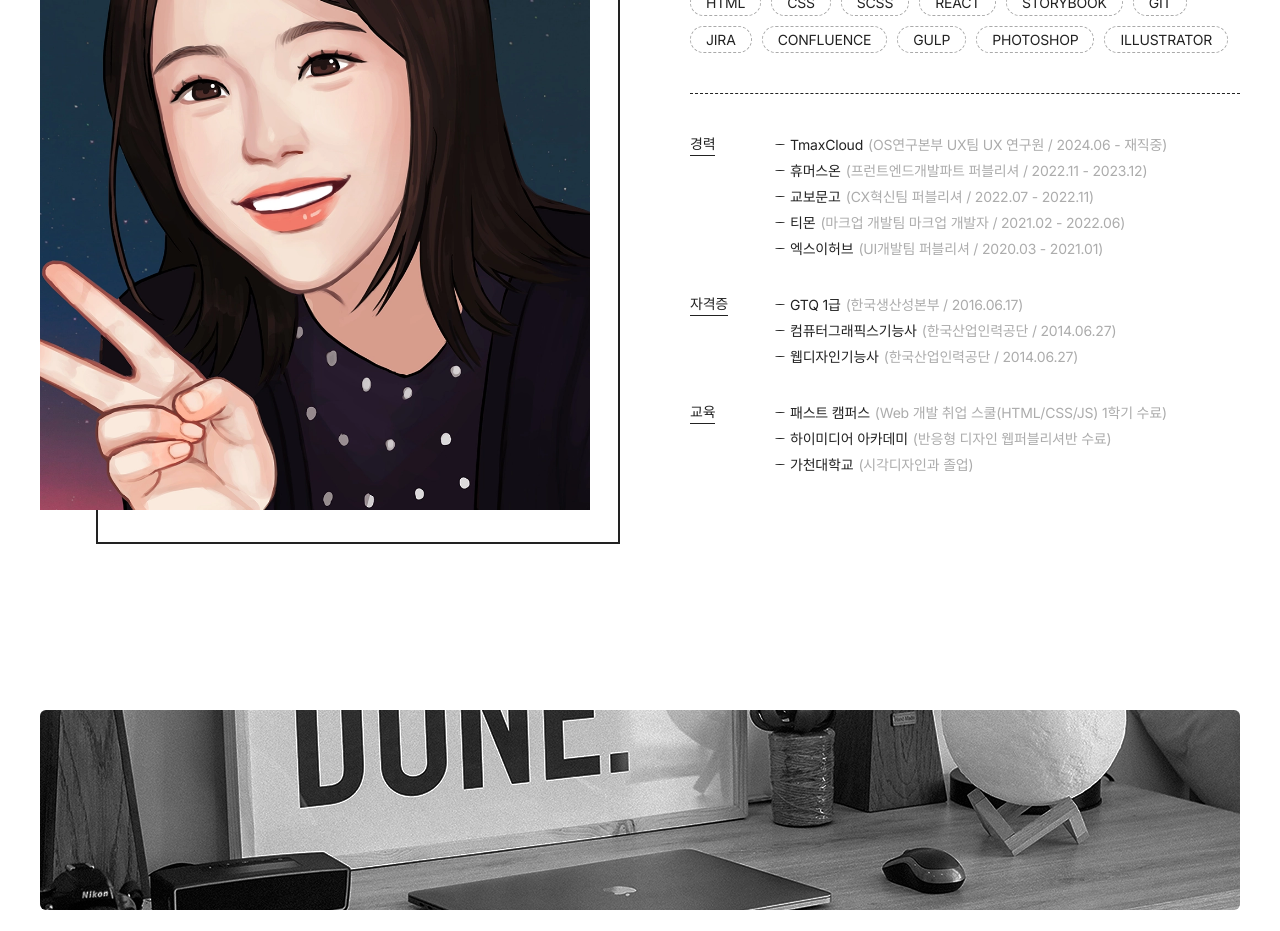
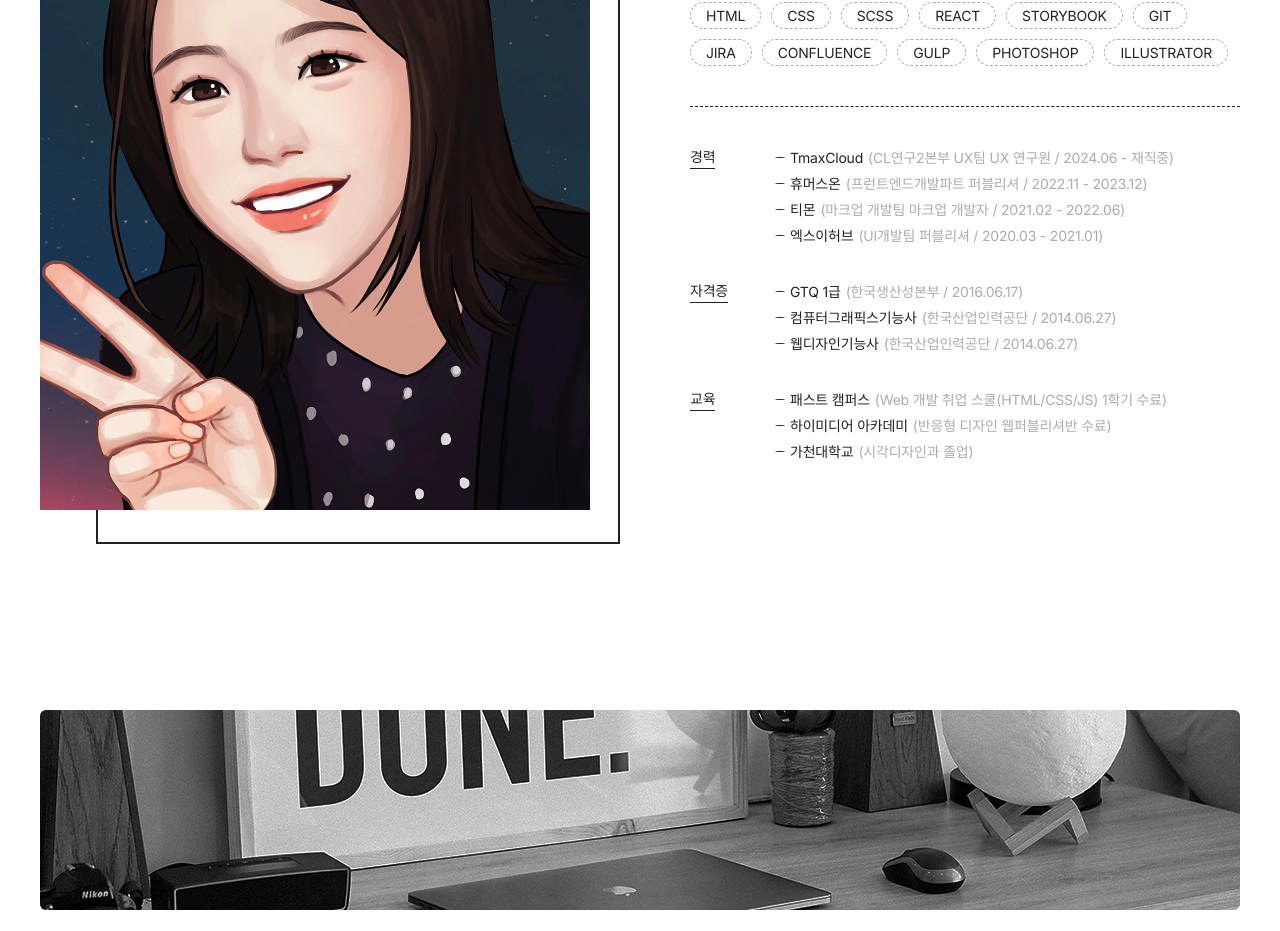
Before and after one commit to mjae404/portfolio2024_react, a React (Create React App) app: page / in a window 1280 px wide. Shown: the part 1140-2071 px from the top of the page. Built offline with nearby package versions, Linux system fonts and the light colour scheme; a web font is replaced by a local one.

Commit message:
fix: 메타태그 설명 및 회사부서명 수정

```diff
--- a/public/index.html
+++ b/public/index.html
@@ -7,7 +7,7 @@
     <meta name="theme-color" content="#fff" />
     <meta
       name="description"
-      content="Web site created using create-react-app"
+      content="견고한 코드를 작성하는 마크업 개발자 웹 퍼블리셔 김민지의 포트폴리오"
     />
 
     <meta name="author" content="minjee kim">
@@ -38,7 +38,7 @@
     <title>Minjee Kim's Portfolio</title>
   </head>
   <body>
-    <noscript>You need to enable JavaScript to run this app.</noscript>
+    <noscript>이 앱을 실행하려면 자바스크립트를 활성화해야 합니다.</noscript>
     <div id="root"></div>
   </body>
 </html>
--- a/src/assets/data/data.js
+++ b/src/assets/data/data.js
@@ -35,9 +35,8 @@ const aboutData = [
     {
         title: '경력',
         items: [
-            { company: 'TmaxCloud', role: 'OS연구본부 UX팀 UX 연구원', date: '2024.06 - 재직중' },
+            { company: 'TmaxCloud', role: 'CL연구2본부 UX팀 UX 연구원', date: '2024.06 - 재직중' },
             { company: '휴머스온', role: '프런트엔드개발파트 퍼블리셔', date: '2022.11 - 2023.12' },
-            { company: '교보문고', role: 'CX혁신팀 퍼블리셔', date: '2022.07 - 2022.11' },
             { company: '티몬', role: '마크업 개발팀 마크업 개발자', date: '2021.02 - 2022.06' },
             { company: '엑스이허브', role: 'UI개발팀 퍼블리셔', date: '2020.03 - 2021.01' },
         ],
```
